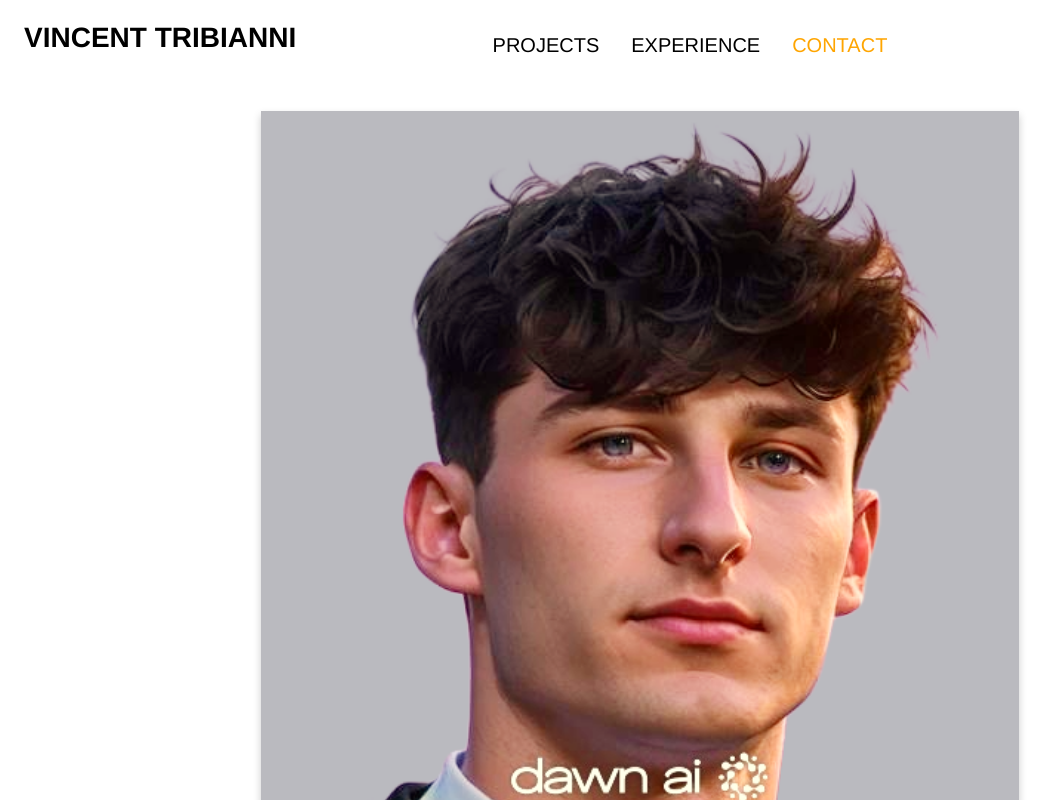
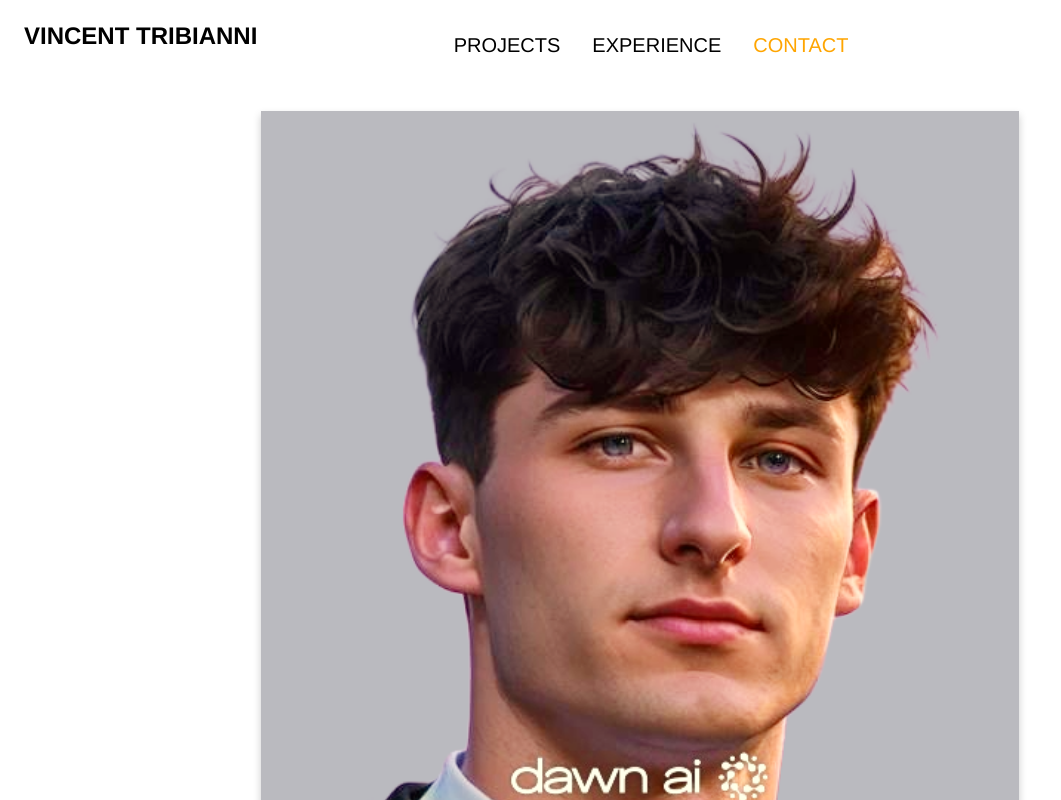
Before and after one commit to vinnytribianni/Personal-Website, a plain HTML site: page contact.html in a window 1280 px wide. Shown: the top 800 px of the page, without its empty margins (0-1061 px from the left). Drawn offline with Linux system fonts and the light colour scheme.

Commit message:
contact.html

```diff
--- a/contact.html
+++ b/contact.html
@@ -18,7 +18,7 @@
         }
     </script>
     <div class="topnav" id="myTopnav">
-        <a style="margin-right: 13%; font: bold 3.5vh helvetica;" href="index.html">Vincent Tribianni</a>
+        <a style="margin-right: 13%; font: bold 3vh helvetica;" href="index.html">Vincent Tribianni</a>
         <a class="hover-underline-animation" href="projects.html">Projects</a>
         <a class="hover-underline-animation" href="experience.html">Experience</a>
         <a style="color: orange" class="hover-underline-animation-orange" href="contact.html">Contact</a>
```
